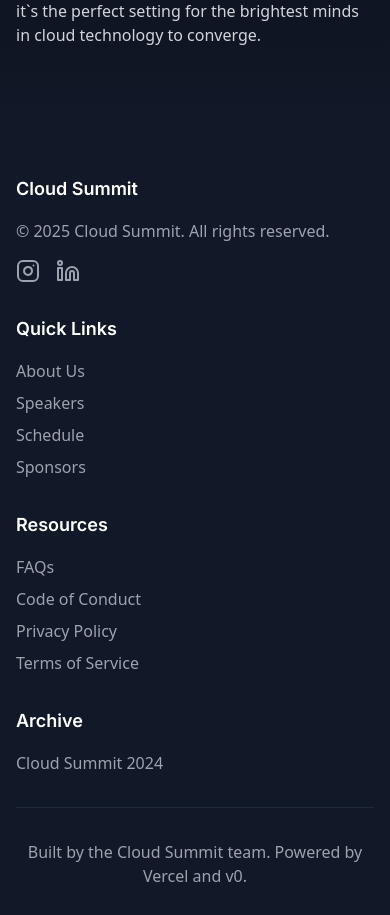
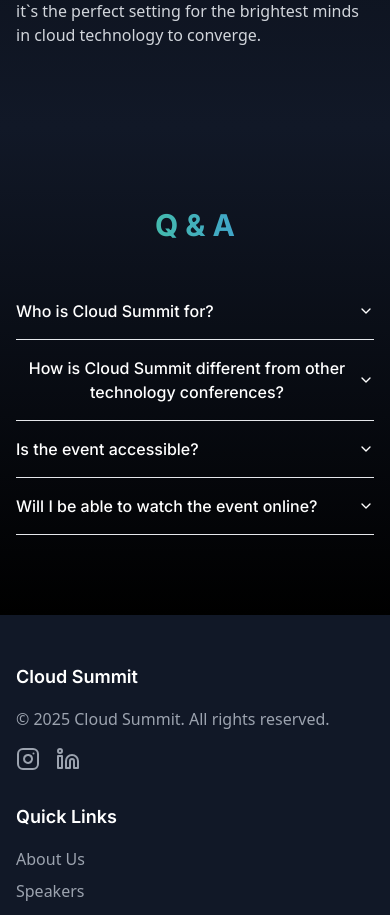
Before and after one commit to bibschan/cloud-summit-2025, a Next.js app: page / in a window 390 px wide. Shown: the part 4360-5275 px from the top of the page. Built offline with nearby package versions, Linux system fonts and the light colour scheme.

Commit message:
add q&a section below info section

```diff
--- a/src/app/globals.css
+++ b/src/app/globals.css
@@ -1,8 +1,6 @@
 @tailwind base;
 @tailwind components;
 @tailwind utilities;
-
-
 
 @layer base {
   :root {
@@ -26,11 +24,11 @@
     --input: 210 40% 56%;
     --ring: 210 40% 60%;
     --radius: 1rem;
+    scroll-behavior: smooth;
   }
 }
 
 @layer base {
-
   h1,
   h2,
   h3,
@@ -57,7 +55,6 @@
   position: relative;
   display: block;
   height: 100%;
-
 }
 
 .animation-cloud-btn-inner {
@@ -69,7 +66,6 @@
   overflow: hidden;
   z-index: 0;
   border-radius: 4px;
-
 }
 
 .animation-cloud-part {
@@ -80,7 +76,7 @@
   background: #ffffff;
   border-radius: 100%;
   transform: translate3d(0, 150%, 0) scale(1.7);
-  transition: transform .45s;
+  transition: transform 0.45s;
 }
 
 .animation-cloud-part:nth-child(1) {
@@ -95,12 +91,12 @@
 
 .animation-cloud-part:nth-child(3) {
   left: 60%;
-  transition-delay: .16s;
+  transition-delay: 0.16s;
 }
 
 .animation-cloud-part:nth-child(4) {
   left: 90%;
-  transition-delay: .24s;
+  transition-delay: 0.24s;
 }
 
 .animation-cloud-btn {
@@ -115,18 +111,18 @@
 .animation-cloud-btn:hover {
   opacity: 1;
   border-color: white;
-  transition: all 0.250s ease-in-out;
+  transition: all 0.25s ease-in-out;
 
   span.cloud-button-content {
     color: #111827;
-    transition: all 0.250s ease-in-out;
+    transition: all 0.25s ease-in-out;
   }
 }
 
 span.cloud-button-content {
   z-index: 10;
   position: relative;
-  color: white
+  color: white;
 }
 
 /* Cloud animation ends */
--- a/src/app/page.tsx
+++ b/src/app/page.tsx
@@ -10,7 +10,7 @@
   Building,
   ChevronRight,
   Instagram,
-  Linkedin,
+  Linkedin
 } from "lucide-react";
 import { Button } from "@/components/ui/button";
 import {
@@ -19,11 +19,12 @@
   CardDescription,
   CardFooter,
   CardHeader,
-  CardTitle,
+  CardTitle
 } from "@/components/ui/card";
 import Sponsors from "@/components/sponsors";
 import Link from "next/link";
 import Nav from "@/components/nav";
+import QAaccordion from "@/components/qa-accordion";
 
 export default function Home() {
   const openLink = () => {
@@ -173,7 +174,7 @@
 
       {/* Venue Information */}
       <section className="py-20 bg-gradient-to-b from-black to-gray-900">
-        <div className="container mx-auto px-4">
+        <div className="container mx-auto px-4 xl:max-w-[1100px]">
           <h2 className="text-3xl md:text-4xl font-bold mb-12 text-center bg-clip-text text-transparent bg-gradient-to-r from-green-400 to-blue-500">
             Venue Information
           </h2>
@@ -212,6 +213,17 @@
               </p>
             </div>
           </div>
+        </div>
+      </section>
+      <section
+        className="py-20 bg-gradient-to-b from-gray-900 to-black"
+        id="f&q"
+      >
+        <div className="container mx-auto px-4 xl:max-w-[1100px]">
+          <h2 className="text-3xl md:text-4xl font-bold mb-10 text-center bg-clip-text text-transparent bg-gradient-to-r from-green-400 to-blue-500">
+            Q & A
+          </h2>
+          <QAaccordion />
         </div>
       </section>
 
@@ -291,7 +303,7 @@
               <ul className="space-y-2">
                 <li>
                   <Link
-                    href="#"
+                    href="#f&q"
                     className="hover:text-green-500 transition-colors"
                   >
                     FAQs
--- /dev/null
+++ b/src/components/qa-accordion.tsx
@@ -0,0 +1,101 @@
+import Link from "next/link";
+import React from "react";
+import {
+  Accordion,
+  AccordionContent,
+  AccordionItem,
+  AccordionTrigger
+} from "./ui/accordion";
+
+export default function QAaccordion() {
+  const [openAccordionIndex, setOpenAccordionIndex] = React.useState<
+    number | null
+  >(null);
+
+  const handleAccordionToggle = (index: number) => {
+    setOpenAccordionIndex(index);
+  };
+
+  const QAs = [
+    {
+      question: "Who is Cloud Summit for?",
+      answer: (
+        <>
+          Cloud Summit is for anyone who wants to stay ahead of the latest
+          technology advancements in Cloud, see and hear first-hand from
+          industry experts in transformative innovations like generative AI,
+          analytics, and cloud operations, as well as gaining a glimpse into
+          what is happening on other major cloud platforms. Whether you&apos;re
+          a developer, a business decision-maker, an IT decision-maker, or a
+          technical project manager, there&apos;s something at Cloud Summit for
+          you.
+        </>
+      )
+    },
+    {
+      question:
+        "How is Cloud Summit different from other technology conferences?",
+      answer: (
+        <>
+          Cloud Summit Vancouver is our annual networking and learning event
+          with a focus on business and the community. We are run by an official
+          Canadian Not-For-Profit with all profits going to charity. With a
+          focus on community comes a more heightened human and connective
+          experience with a unique emphasis on more creative engagements such as
+          music, hands-on demos, whiteboarding, and more to create a dynamic
+          boost to your engagement.
+        </>
+      )
+    },
+    {
+      question: "Is the event accessible?",
+      answer: (
+        <>
+          Yes, there is both accessible ramps, elevators, and main stage
+          seating.
+        </>
+      )
+    },
+    {
+      question: "Will I be able to watch the event online?",
+      answer: (
+        <>
+          The event won&apos;t be live-streamed; however, we will have photos
+          here on{" "}
+          <Link
+            href="https://www.instagram.com/publiccloudninja/"
+            className="underline"
+          >
+            Instagram
+          </Link>{" "}
+          and videos here on{" "}
+          <Link
+            href="https://www.youtube.com/@PublicCloudNinja/about"
+            className="underline"
+          >
+            YouTube
+          </Link>
+          .
+        </>
+      )
+    }
+  ];
+
+  return (
+    <Accordion type="single" collapsible className="w-full mx-auto">
+      {QAs.map((qa, i) => (
+        <AccordionItem value={`item-${i + 1}`} key={i}>
+          <AccordionTrigger
+            className={`hover:text-green-500 transition-colors ${
+              openAccordionIndex === i && "text-green-500"
+            }`}
+            onClick={() => handleAccordionToggle(i)}
+          >
+            {qa.question}
+          </AccordionTrigger>
+          <AccordionContent>{qa.answer}</AccordionContent>
+        </AccordionItem>
+      ))}
+    </Accordion>
+  );
+}
--- /dev/null
+++ b/src/components/ui/accordion.tsx
@@ -0,0 +1,58 @@
+"use client"
+
+import * as React from "react"
+import * as AccordionPrimitive from "@radix-ui/react-accordion"
+import { ChevronDown } from "lucide-react"
+
+import { cn } from "@/lib/utils"
+
+const Accordion = AccordionPrimitive.Root
+
+const AccordionItem = React.forwardRef<
+  React.ElementRef<typeof AccordionPrimitive.Item>,
+  React.ComponentPropsWithoutRef<typeof AccordionPrimitive.Item>
+>(({ className, ...props }, ref) => (
+  <AccordionPrimitive.Item
+    ref={ref}
+    className={cn("border-b", className)}
+    {...props}
+  />
+))
+AccordionItem.displayName = "AccordionItem"
+
+const AccordionTrigger = React.forwardRef<
+  React.ElementRef<typeof AccordionPrimitive.Trigger>,
+  React.ComponentPropsWithoutRef<typeof AccordionPrimitive.Trigger>
+>(({ className, children, ...props }, ref) => (
+  <AccordionPrimitive.Header className="flex">
+    <AccordionPrimitive.Trigger
+      ref={ref}
+      className={cn(
+        "flex flex-1 items-center justify-between py-4 font-medium transition-all hover:underline [&[data-state=open]>svg]:rotate-180",
+        className
+      )}
+      {...props}
+    >
+      {children}
+      <ChevronDown className="h-4 w-4 shrink-0 transition-transform duration-200" />
+    </AccordionPrimitive.Trigger>
+  </AccordionPrimitive.Header>
+))
+AccordionTrigger.displayName = AccordionPrimitive.Trigger.displayName
+
+const AccordionContent = React.forwardRef<
+  React.ElementRef<typeof AccordionPrimitive.Content>,
+  React.ComponentPropsWithoutRef<typeof AccordionPrimitive.Content>
+>(({ className, children, ...props }, ref) => (
+  <AccordionPrimitive.Content
+    ref={ref}
+    className="overflow-hidden text-sm transition-all data-[state=closed]:animate-accordion-up data-[state=open]:animate-accordion-down"
+    {...props}
+  >
+    <div className={cn("pb-4 pt-0", className)}>{children}</div>
+  </AccordionPrimitive.Content>
+))
+
+AccordionContent.displayName = AccordionPrimitive.Content.displayName
+
+export { Accordion, AccordionItem, AccordionTrigger, AccordionContent }
```
